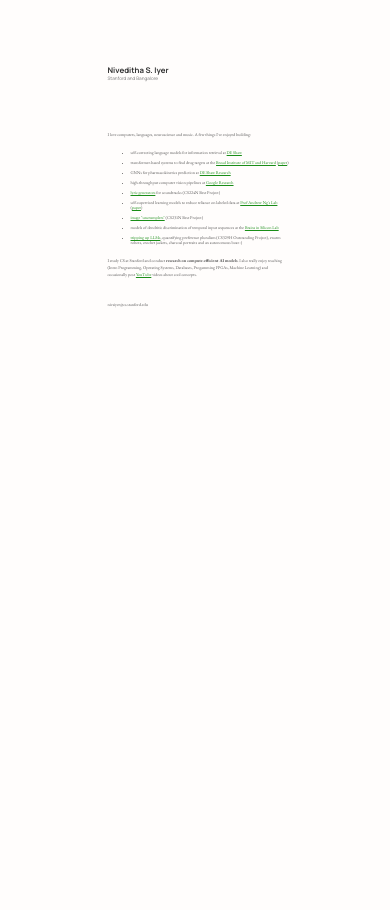
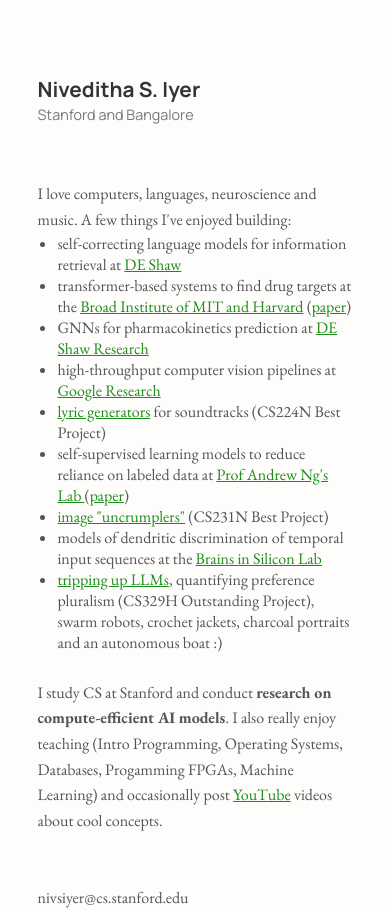
Before and after one commit to nivedithasi/nivedithasi.github.io, a plain HTML site: page index.html in a window 390 px wide. Before the commit the page ends 844 px from the top, so only its background shows below. Drawn offline with nearby package versions, Linux system fonts and the light colour scheme.

Commit message:
slightly more responsive

```diff
--- a/index.html
+++ b/index.html
@@ -1,6 +1,5 @@
 <!DOCTYPE html>
 <html lang="en">
-
 
 <head>
     <meta charset="UTF-8">
@@ -23,7 +22,7 @@
 
         html,
         body {
-            font-family:  "Manrope", sans-serif;
+            font-family: "Manrope", sans-serif;
             height: 100%;
             color: #333;
             background-color: #fffdfc;
@@ -37,12 +36,12 @@
         }
 
         p {
-            font-size: 1.1vw;
+            font-size: 1.1rem;
             line-height: 1.6;
             margin: 20px 0;
         }
 
-
+        /* Header */
         .header {
             text-align: left;
             width: 50%;
@@ -50,32 +49,32 @@
         }
 
         .header h3 {
-            font-size: 2vw;
+            font-size: 2rem;
             margin-bottom: -20px;
         }
 
         .header p {
-            font-size: 1.2vw;
+            font-size: 1.2rem;
             color: #777;
         }
 
+        /* Content */
         .content {
             margin-bottom: 50px;
         }
 
         .content p {
-            font-size: 1.1vw;
+            font-size: 1.1rem;
             color: #555;
             text-align: left;
             width: 50%;
             margin: 0 auto 10px auto;
             font-family: "EB Garamond", serif;
-
         }
 
         .content a {
-            color: #333;
-            text-decoration: underline;
+            color: #1a8e18;
+            font-weight: normal;
         }
 
         .content ul {
@@ -83,24 +82,107 @@
             list-style-position: outside;
             padding: 1px;
             margin-left: 30px;
-
         }
 
         .content ul li {
-            font-size: 1.1vw;
+            font-size: 1.1rem;
             color: #555;
             width: 50%;
             margin: 0 auto 5px auto;
             font-family: "EB Garamond", serif;
         }
 
-        .content a {
-            /* color: #d79549; */
-            /* color: #49a5d7; */
-            color: #1a8e18;
-            font-weight: normal;
+        /* Media Queries for Responsiveness */
+
+        /* For small screens (mobile phones) */
+        @media (max-width: 768px) {
+            .header {
+                width: 100%;
+                text-align: left;
+                margin: 10% auto;
+            }
+
+            .header h3 {
+                font-size: 1rem; /* Smaller font size for phones */
+            }
+
+            .header p {
+                font-size: 1rem; /* Smaller font size for phones */
+            }
+
+            /* Reducing font size for all text on phones */
+            p,
+            .content p,
+            .content ul li,
+            .content a {
+                font-size: 0.9rem; /* Reduce font size for mobile */
+            }
+
+            .content p,
+            .content ul li {
+                width: 90%; /* Adjust width for smaller screens */
+                margin: 0 auto;
+            }
+
+            .content ul {
+                margin-left: 20px; /* Adjust list indentation */
+            }
+
+            .content a {
+                font-size: 0.95rem; /* Slightly smaller links */
+            }
         }
 
+        /* For very small screens (e.g., small mobile phones) */
+        @media (max-width: 480px) {
+            .header h3 {
+                font-size: 0.7rem; /* Even smaller font size for small phones */
+            }
+
+            .header p {
+                font-size: 0.9rem;
+            }
+
+            /* Reducing font size even further for very small screens */
+            p,
+            .content p,
+            .content ul li,
+            .content a {
+                font-size: 0.85rem; /* Even smaller font size for tiny phones */
+            }
+
+            .content p,
+            .content ul li {
+                font-size: 0.85rem; /* Even smaller font size for tiny phones */
+                width: 100%; /* Full width on very small screens */
+            }
+
+            .content a {
+                font-size: 0.9rem; /* Slightly smaller links on very small screens */
+            }
+        }
+
+        /* For medium screens (tablets) */
+        @media (max-width: 1024px) {
+            .header {
+                width: 90%;
+                text-align: left;
+            }
+
+            .header h3 {
+                font-size: 1.3rem;
+            }
+
+            .content p,
+            .content ul li {
+                width: 90%; /* Adjust width for tablets */
+                font-size: 1rem;
+            }
+
+            .content a {
+                font-size: 1rem;
+            }
+        }
     </style>
 </head>
 
@@ -113,11 +195,11 @@
     <div class="content">
         <p>I love computers, languages, neuroscience and music. A few things I've enjoyed building:
         <ul>
-            <li> self-correcting language models for information retrieval at <a href="https://www.deshawresearch.com/">DE Shaw</a>
+            <li> self-correcting language models for information retrieval at <a href="https://www.deshawresearch.com/">DE Shaw</a> </li>
             <li> transformer-based systems to find drug targets at the <a href="https://www.broadinstitute.org/">Broad Institute of MIT and Harvard</a> (<a href="https://www.biorxiv.org/content/10.1101/2024.06.08.598076v1">paper</a>) </li>
             <li> GNNs for pharmacokinetics prediction at <a href="https://www.deshawresearch.com/">DE Shaw Research</a> </li>
             <li> high-throughput computer vision pipelines at <a href="https://research.google/">Google Research</a> </li>
-            <li><a href="assets/Ghostwriter_Paper.pdf" target="_blank">lyric generators</a> for soundtracks (CS224N Best Project)
+            <li><a href="assets/Ghostwriter_Paper.pdf" target="_blank">lyric generators</a> for soundtracks (CS224N Best Project)</li>
             <li> self-supervised learning models to reduce reliance on labeled data at <a href="https://stanfordmlgroup.github.io/">Prof Andrew Ng's Lab </a> (<a href="https://www.medrxiv.org/content/10.1101/2022.11.19.22282519v1">paper</a>)</li>
             <li> <a href="https://github.com/nivedithasi/CRUMPL">image "uncrumplers"</a> (CS231N Best Project) </li>
             <li> models of dendritic discrimination of temporal input sequences at the <a href=http://web.stanford.edu/group/brainsinsilicon/>Brains in Silicon Lab</a></li>
@@ -125,9 +207,8 @@
         </ul>
 
         <p><br>I study CS at Stanford and conduct <b>research on compute-efficient AI models</b>. I also really enjoy teaching (Intro Programming, Operating Systems, Databases, Progamming FPGAs, Machine Learning) and occasionally post <a href="https://www.youtube.com/@nivedithasiyer">YouTube</a> videos about cool concepts.</p>
-        <p><br><br>nivsiyer@cs.stanford.edu</p>
+        <p><br><br>nivsiyer@cs.stanford.edu<br>                 </p>
     </div>
-
 </body>
 
 </html>
```
